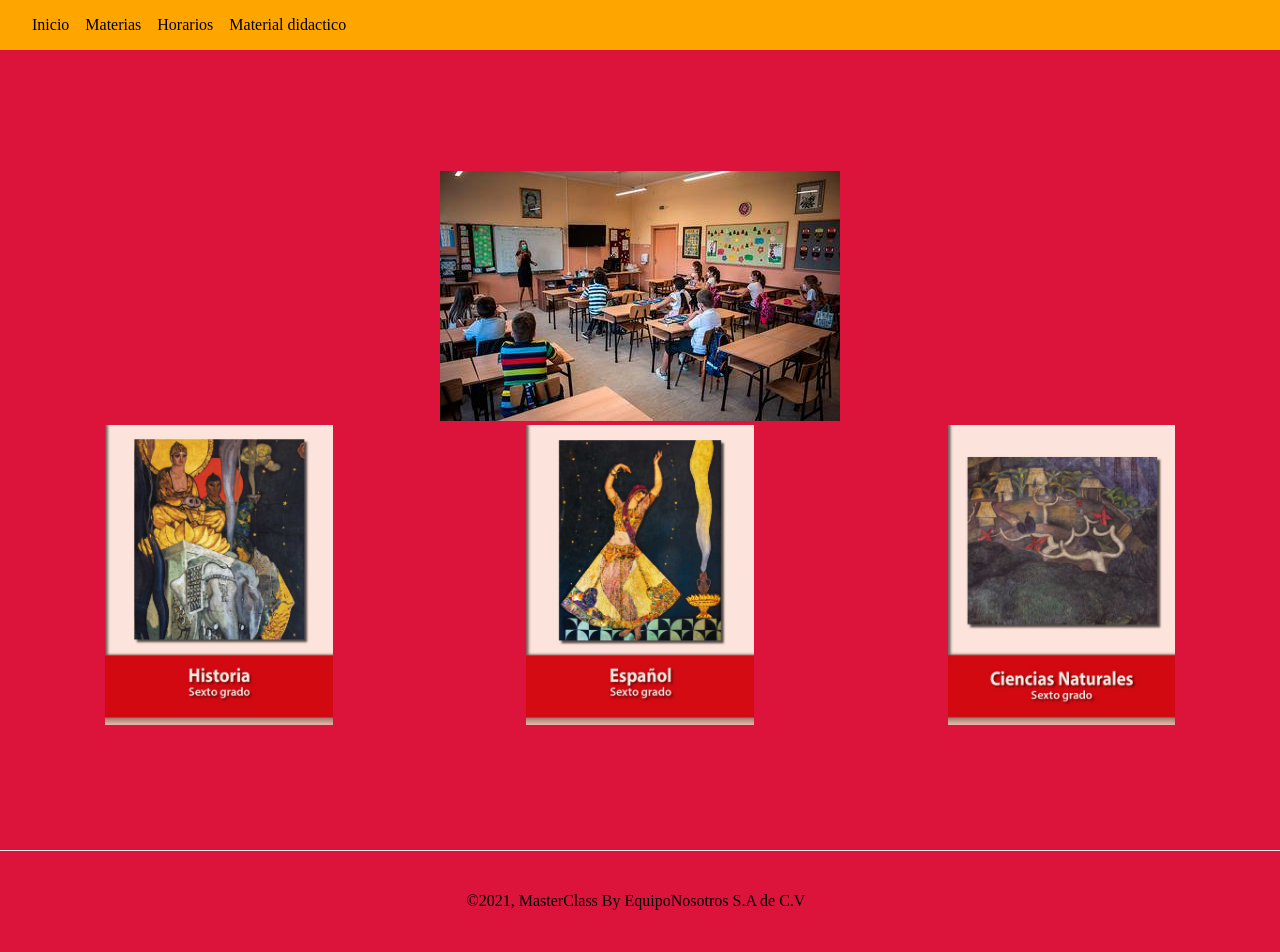
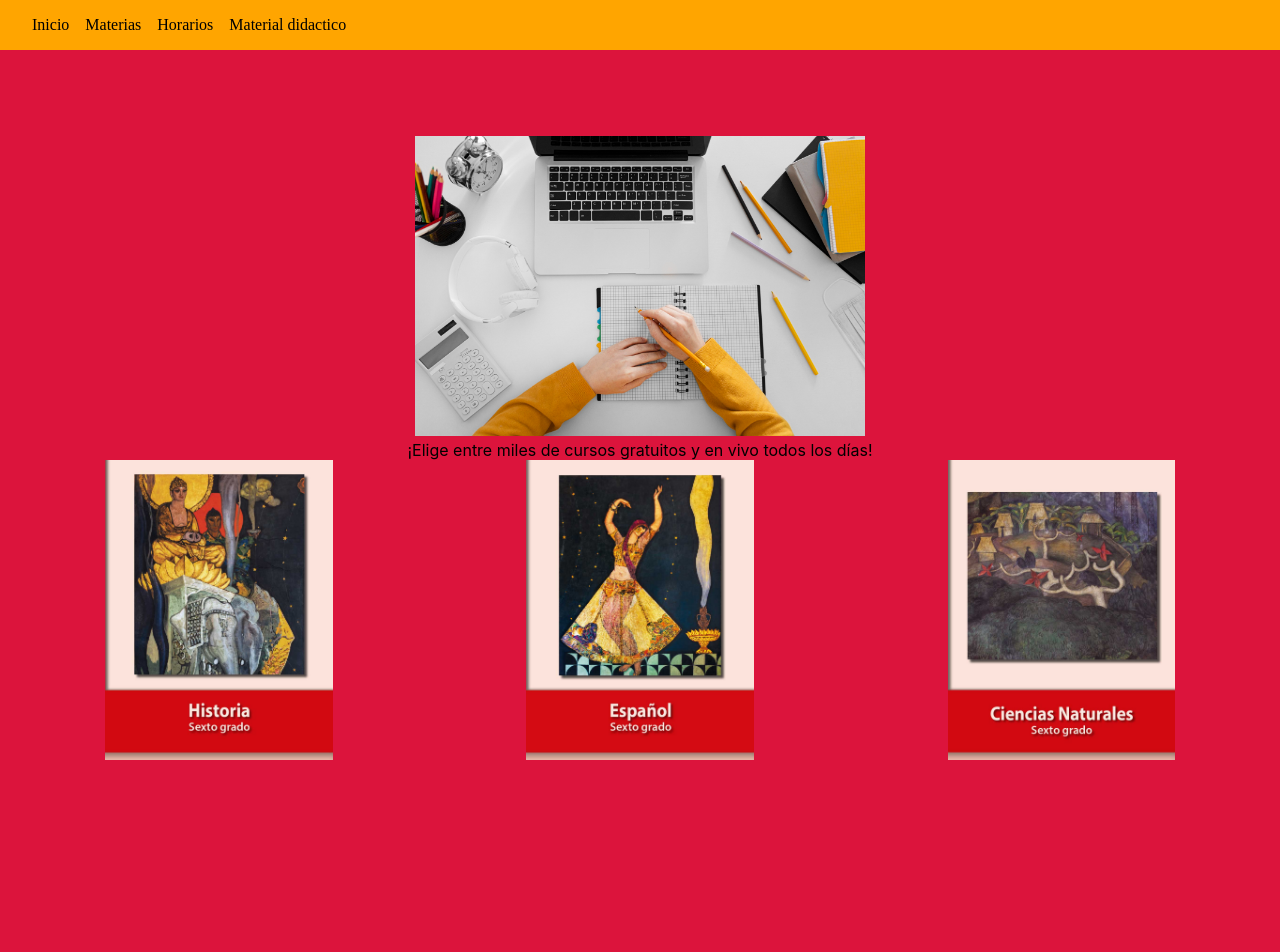
Before and after one commit to Oscark021/proyectonext, a Next.js app: page / in a window 1280 px wide. Shown: the top 952 px of the page. Built offline with nearby package versions, Linux system fonts and the light colour scheme.

Commit message:
:lipstick: Estilos de footer

```diff
--- a/pages/index.js
+++ b/pages/index.js
@@ -7,6 +7,7 @@ import FlexCard from '../Components/Flex-card'
 export default function Home() {
 
   const cards = [{ src: '/img/historia.jpg' }, { src: '/img/español.jpg' }, { src: '/img/ciencias.jpg' }]
+  const car = [{ src: '/princi.jpg' }]
 
   return (
     <div className={styles.container}>
@@ -17,8 +18,14 @@ export default function Home() {
       </Head>
 
       <main className={styles.main}>
+
         <div className="slid-img">
-          <img src="/escuela.jpg"/>
+          { car.map((card, index) => (
+            <FlexCard imgSrc={ card.src } />
+          )) }
+        </div>
+        <div className="Text">
+            ¡Elige entre miles de cursos gratuitos y en vivo todos los días!
         </div>
 
 
--- a/styles/Home.module.css
+++ b/styles/Home.module.css
@@ -24,16 +24,24 @@
   height: 100px;
   border-top: 1px solid #eaeaea;
   display: flex;
-  justify-content: center;
-  align-items: center;
-  font-family: cursive;
+  justify-content: left;
+  align-items: left;
+  font-family: 'century gothic',sans-serif;
+  background: khaki;
+  text-align: left;
+  font-weight: bold;
+  margin-top: 3cm;
+
 }
 
 .footer a {
   display: flex;
-  justify-content: center;
-  align-items: center;
+  justify-content: left;
+  align-items: left;
   flex-grow: 1;
+  margin-top: 1cm;
+  color: coral;
+
 }
 
 .title a {
```
Also changed, not shown: public/princi.jpg (added).
